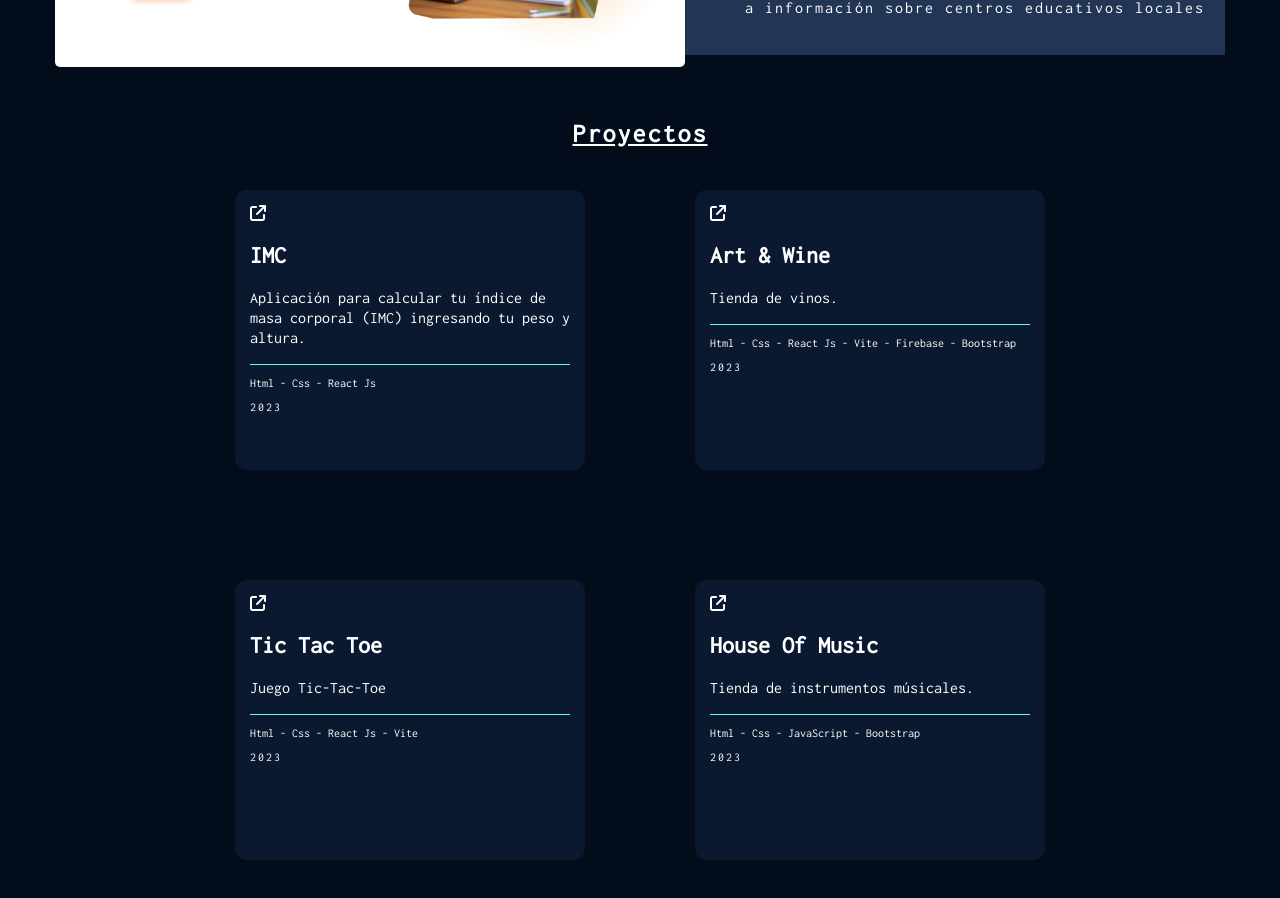
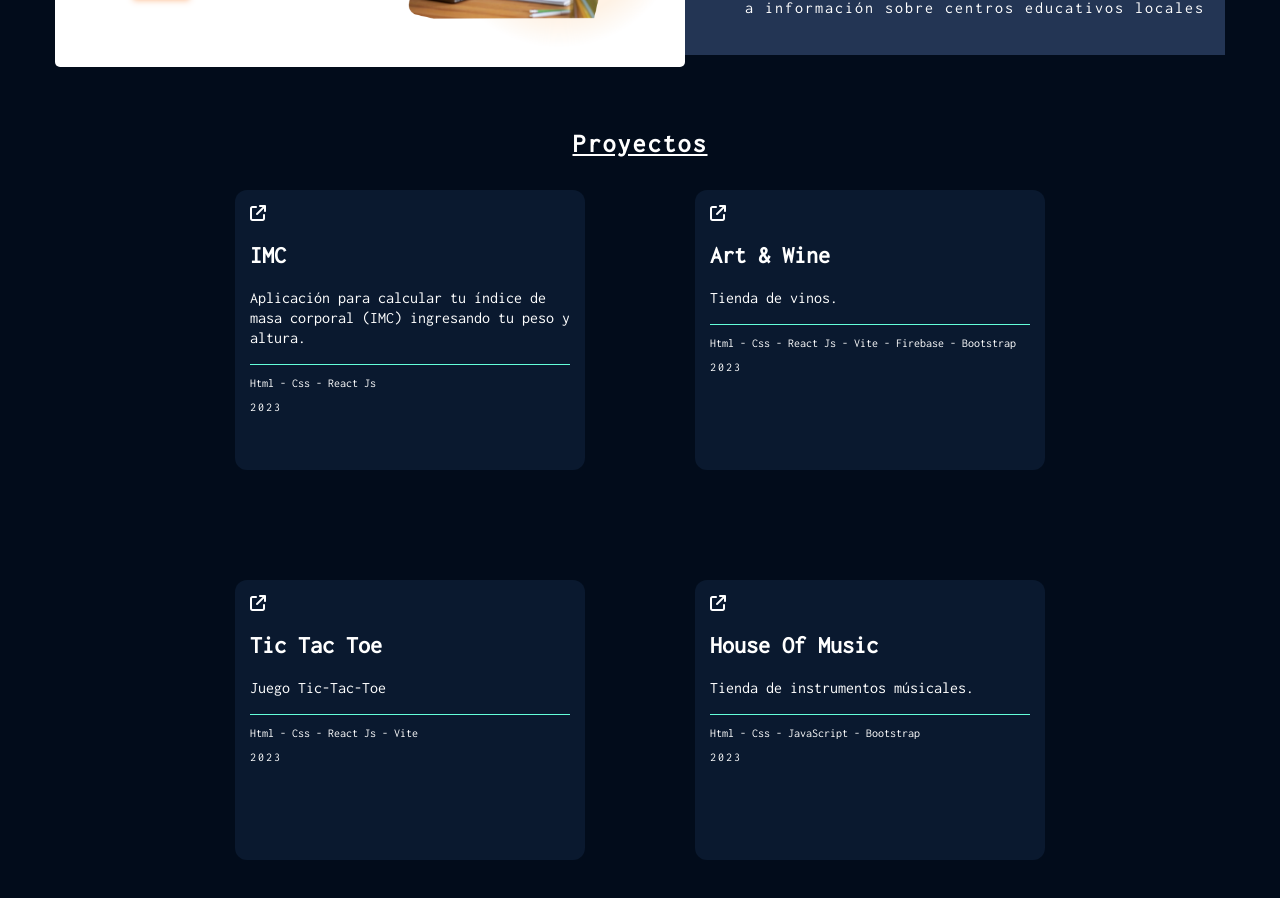
Before and after one commit to CristianMozetich/Portfolio, a React (Vite) app: page / in a window 1280 px wide. Shown: the part 1020-1918 px from the top of the page. Built offline with nearby package versions, Linux system fonts and the light colour scheme.

Commit message:
actualizaciones

```diff
--- a/src/Components/Proyects/Proyects.css
+++ b/src/Components/Proyects/Proyects.css
@@ -14,7 +14,7 @@
   max-width: 1300px;
   height: 50px;
   display: flex;
-  margin: auto;
+  margin: 10px auto;
   justify-content: left;
 }
 .contenedor_proyectos {
```
